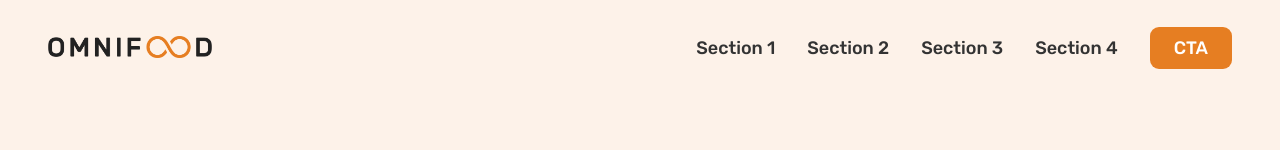
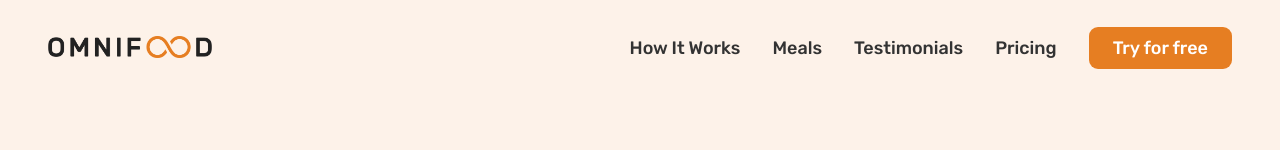
Before and after one commit to Euuphi/omnifood, a React (Create React App) app: page / in a window 1280 px wide. Shown: the top 150 px of the page. Built offline with nearby package versions, Linux system fonts and the light colour scheme.

Commit message:
Add ids to each section to link from MainNav

```diff
--- a/src/components/Nav/MainNav.js
+++ b/src/components/Nav/MainNav.js
@@ -13,30 +13,34 @@ const MainNav = () => {
             <nav className={styles.mainNav}>
                 <ul className={styles.mainNavList}>
                     <li className={styles.mainNavListItem}>
-                        <a className={styles.mainNavLink} href="#">
-                            Section 1
+                        <a className={styles.mainNavLink} href="#howSection">
+                            How It Works
                         </a>
                     </li>
                     <li className={styles.mainNavListItem}>
-                        <a className={styles.mainNavLink} href="#">
-                            Section 2
+                        <a className={styles.mainNavLink} href="#mealsSection">
+                            Meals
                         </a>
                     </li>
                     <li className={styles.mainNavListItem}>
-                        <a className={styles.mainNavLink} href="#">
-                            Section 3
+                        <a
+                            className={styles.mainNavLink}
+                            href="#testimonialsSection">
+                            Testimonials
                         </a>
                     </li>
                     <li className={styles.mainNavListItem}>
-                        <a className={styles.mainNavLink} href="#">
-                            Section 4
+                        <a
+                            className={styles.mainNavLink}
+                            href="#pricingSection">
+                            Pricing
                         </a>
                     </li>
                     <li className={styles.mainNavListItem}>
                         <a
                             className={`${styles.mainNavLink} ${styles.navCta}`}
-                            href="#">
-                            CTA
+                            href="#ctaSection">
+                            Try for free
                         </a>
                     </li>
                 </ul>
--- a/src/components/Sections/CTA/CTA.js
+++ b/src/components/Sections/CTA/CTA.js
@@ -11,7 +11,7 @@ import CtaForm from "./CtaForm";
 
 const CTA = () => {
     return (
-        <section className={styles.sectionCta}>
+        <section id="ctaSection" className={styles.sectionCta}>
             <Container marginBottom="12.8rem">
                 <div className={styles.cta}>
                     <Grid col="2fr 1fr" gap="0">
--- a/src/components/Sections/How/How.js
+++ b/src/components/Sections/How/How.js
@@ -18,7 +18,7 @@ import Step from "./Step";
 
 const How = () => {
     return (
-        <section className={styles.sectionHow}>
+        <section id="howSection" className={styles.sectionHow}>
             <SectionHeading
                 subheading="How it works"
                 secondaryHeading="Your daily dose of health in 3 simple steps"
--- a/src/components/Sections/Meals/Meals.js
+++ b/src/components/Sections/Meals/Meals.js
@@ -17,7 +17,7 @@ import Link from "../../UI/Link";
 
 const Meals = () => {
     return (
-        <section className={styles.sectionMeals}>
+        <section id="mealsSection" className={styles.sectionMeals}>
             <SectionHeading
                 className={styles.mealsHeading}
                 subheading="Meals"
--- a/src/components/Sections/Pricing/Pricing.js
+++ b/src/components/Sections/Pricing/Pricing.js
@@ -37,7 +37,7 @@ const Pricing = () => {
     ];
 
     return (
-        <section className={styles.sectionPricing}>
+        <section id="pricingSection" className={styles.sectionPricing}>
             <Container marginTop="9.6rem">
                 <SectionHeading
                     subheading="Pricing"
--- a/src/components/Sections/Testimonials/TestimonialsSection.js
+++ b/src/components/Sections/Testimonials/TestimonialsSection.js
@@ -10,7 +10,9 @@ import Gallery from "./Gallery";
 
 const TestimonialsSection = () => {
     return (
-        <section className={styles.sectionTestimonials}>
+        <section
+            id="testimonialsSection"
+            className={styles.sectionTestimonials}>
             <Grid col="55fr 45fr" gap="0" alignItems="center">
                 <Testimonials />
                 <Gallery />
```
